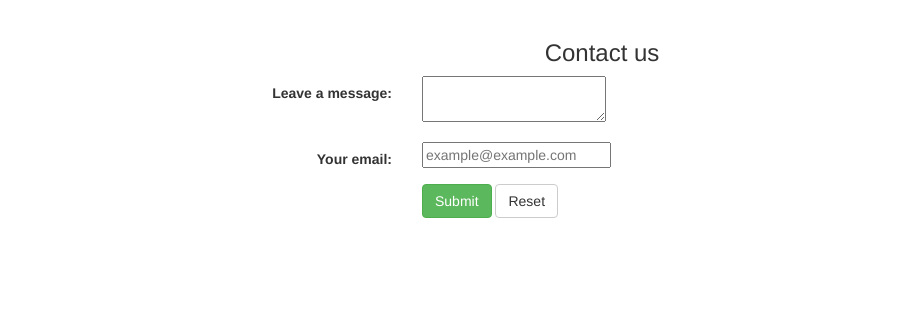
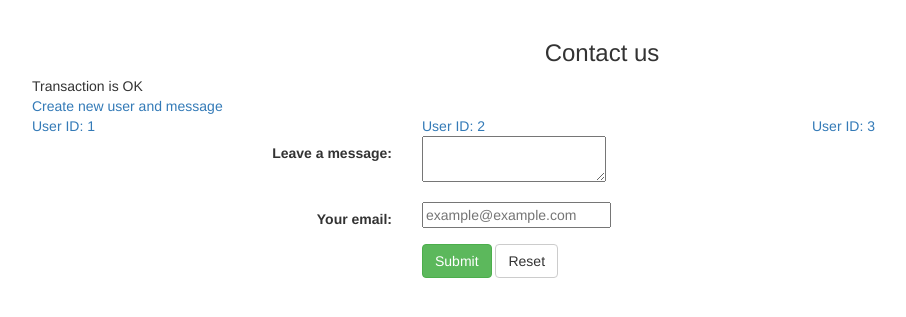
Before and after one commit to sadhanka/PDO_singleton_example, a PHP site: page /index.php?new_msg=1 in a window 1280 px wide. Shown: the part 52-369 px from the top of the page, without its empty margins (38-944 px from the left). Run offline with PHP 8.4, Linux system fonts and the light colour scheme; tables that the repository leaves empty or names only in its code hold one stand-in row (values such as "Sample post"); some libraries are stand-ins or nearby versions.

Commit message:
transactions, prepared statements, tasks

```diff
--- a/index.php
+++ b/index.php
@@ -15,11 +15,66 @@ function my_autoload_register( $class_name ) {
     }
 }
 ConfigRegistry::set('config.ini');
-
-
 $db = PDOSingle::getInstance();
 
+if (isset($_GET['new_msg'])) {
+    /**
+     * do not forget:
+     * ALTER TABLE *mytable* ENGINE=InnoDB;
+     * ALTER TABLE *mytable* ADD UNIQUE(*id*)
+     * ALTER TABLE *mytable* AUTO_INCREMENT=100;
+     */
+    try {
+        // create new user
+        $rndNumber = random_int(0, 1000);
+        $userQuery = "INSERT INTO user (uname, upass, regdate, lastlogin) VALUES ('user_$rndNumber', 'e10adc3949ba59abbe56e057f20f883e', NOW(), NOW())";
+        $db->exec($userQuery);
 
+        // use prepared statements combined with Transactions
+        // Insert message with just added user ID
+        $newUserID = $db->lastInsertId();
+        $msgQuery = "INSERT INTO messages (mtext, uid, mdate, published) VALUES ('PDO transaction', ?, NOW(), 0)";
+        $stmtMsg = $db->prepare($msgQuery);
+        $stmtMsg->execute( array($newUserID) );
+
+        $db->commit();
+        $output = 'Transaction is OK';
+    }
+    catch (Exception $e) {
+        $db->rollBack();
+        $output = 'Error: ' . $e->getMessage();
+    }
+}
+
+//TODO: select uname from user table
+
+//select published or unpublished messages of one user
+$dbQuery = 'SELECT * FROM messages WHERE uid = ? and published=?';
+$stmt = $db->prepare($dbQuery);
+
+$uid = isset($_GET['uid']) ? $_GET['uid'] : 1;
+$publ = isset($_GET['publ']) ? $_GET['publ'] : 1;
+$stmt->execute([$uid, $publ]);
+
+$mesagesArray = [];
+$mesagesArray = $stmt->fetchAll(PDO::FETCH_ASSOC);
+
+//TODO: create MessageClass and add MessageClass obj here
+
+$output .= '<div class="row"><div class="col-sm-12"><a href="index.php?new_msg=1">Create new user and message</a></div></div>';
+$output .= '<div class="row"><div class="col-sm-4"><a href="index.php?uid=1">User ID: 1</a></div>';
+$output .= '<div class="col-sm-4"><a href="index.php?uid=2">User ID: 2</a></div>';
+$output .= '<div class="col-sm-4"><a href="index.php?uid=3">User ID: 3</a></div></div>';
+
+foreach ($mesagesArray as $row) {
+    $output .= '
+<div class="row">
+    <div class="col-sm-1">User ID: ' . $row['uid'] . '</div>
+    <div class="col-sm-2">' . $row['mdate'] . '</div>
+    <div class="col-sm-7">' . $row['mtext'] . '</div>
+    <div class="col-sm-2"><a href="index.php?uid=' . $row['uid'] . '&publ=' . ($publ ? '0' : '1') . '">' . ($publ ? 'Published' : 'Unpublished') . '</a></div>
+</div>';
+}
 ?>
 <!DOCTYPE html>
 <html lang="en">
```
